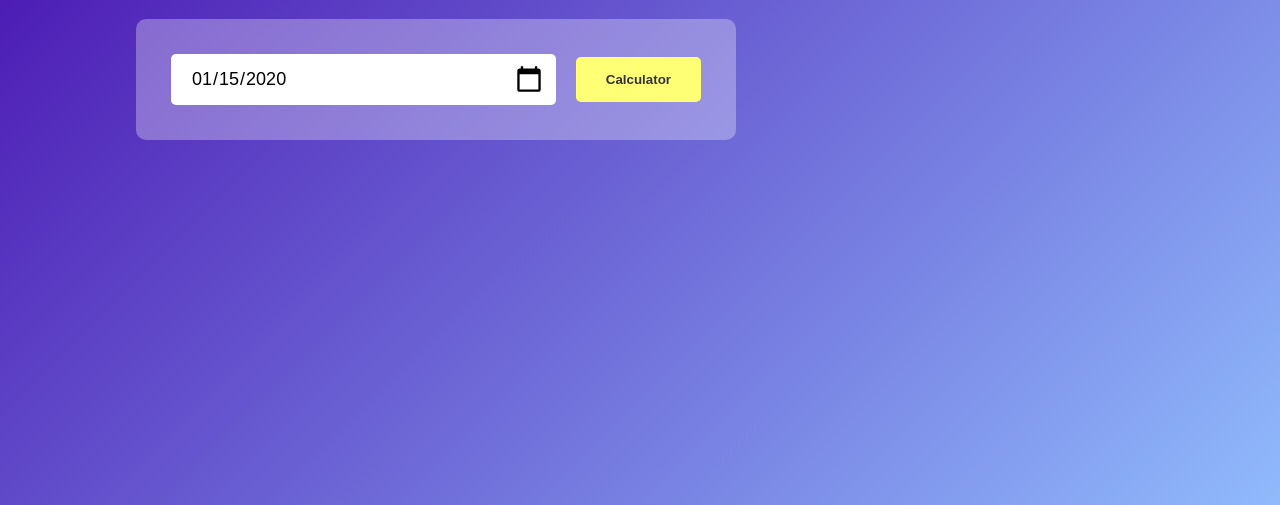
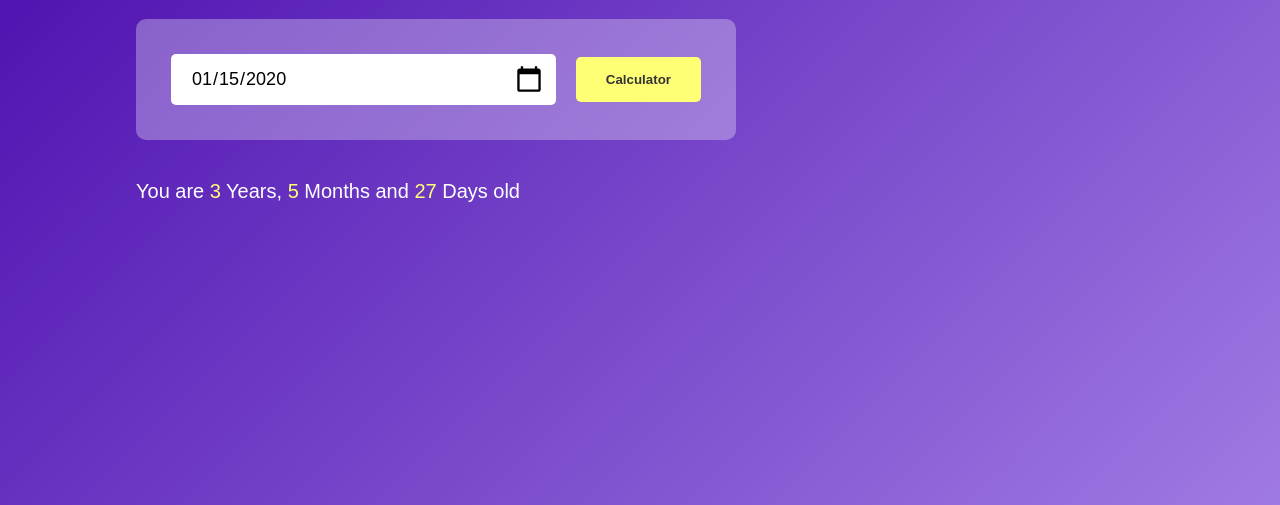
Before and after one commit to Bikrom2001/Age-Calculator-App, a plain HTML site: page index.html in a window 1280 px wide. Both pictures are taken after typing "2020-01-15" into the empty fields and a click on the button "Calculator". Shown: the part 295-800 px from the top of the page. Drawn offline with Linux system fonts and the light colour scheme.

Commit message:
Age Calculator

```diff
--- a/index.html
+++ b/index.html
@@ -15,9 +15,11 @@
         </h1>
         <div class="input-box">
           <input type="date" name="" id="date" />
-          <button>Calculator</button>
+         <button onclick="calculateAge()">Calculator</button>
         </div>
+        <p id="result"></p>
       </div>
     </div>
+    <script src="main.js"></script>
   </body>
 </html>
--- /dev/null
+++ b/main.js
@@ -0,0 +1,46 @@
+let userInput = document.getElementById("date");
+userInput.max = new Date().toISOString().split("T")[0];
+let result = document.getElementById("result");
+
+const calculateAge = () => {
+  let birthDate = new Date(userInput.value);
+
+  let d1 = birthDate.getDate();
+  let m1 = birthDate.getMonth() + 1;
+  let y1 = birthDate.getFullYear();
+
+  let today = new Date();
+
+  let d2 = today.getDate();
+  let m2 = today.getMonth() + 1;
+  let y2 = today.getFullYear();
+
+  let d3, m3, y3;
+
+  y3 = y2 - y1;
+
+  if (m2 >= m1) {
+    m3 = m2 - m1;
+  } else {
+    y3--;
+    m3 = 12 + m2 - m1;
+  }
+
+  if (d2 >= d1) {
+    d3 = d2 - d1;
+  } else {
+    m3--;
+    d3 = getDayInMonth(y1, m1) + d2 - d1;
+  }
+
+  if (m3 < 0) {
+    m3 = 11;
+    y3--;
+  }
+
+  result.innerHTML = `You are <span>${y3}</span> Years, <span>${m3}</span> Months and <span>${d3}</span> Days old`;
+};
+
+const getDayInMonth = (year, month) => {
+  return new Date(year, month, 0).getDate();
+};
--- a/style.css
+++ b/style.css
@@ -2,12 +2,12 @@
   margin: 0;
   padding: 0;
   box-sizing: border-box;
-  font-family: "Poppins", sans-serif;
+  font-family: 'Poppins', sans-serif;
 }
 .container {
   width: 100%;
   min-height: 100vh;
-  background: linear-gradient(135deg, #4203a9, #90bafc);
+  background: linear-gradient(135deg, #4203a9, #a07ae3);
   color: #fff;
   padding: 10px;
 }
@@ -63,3 +63,9 @@
   background-size: 30px;
   cursor: pointer;
 }
+#result {
+  font-size: 20px;
+}
+#result span {
+  color: #ffff76;
+}
```
